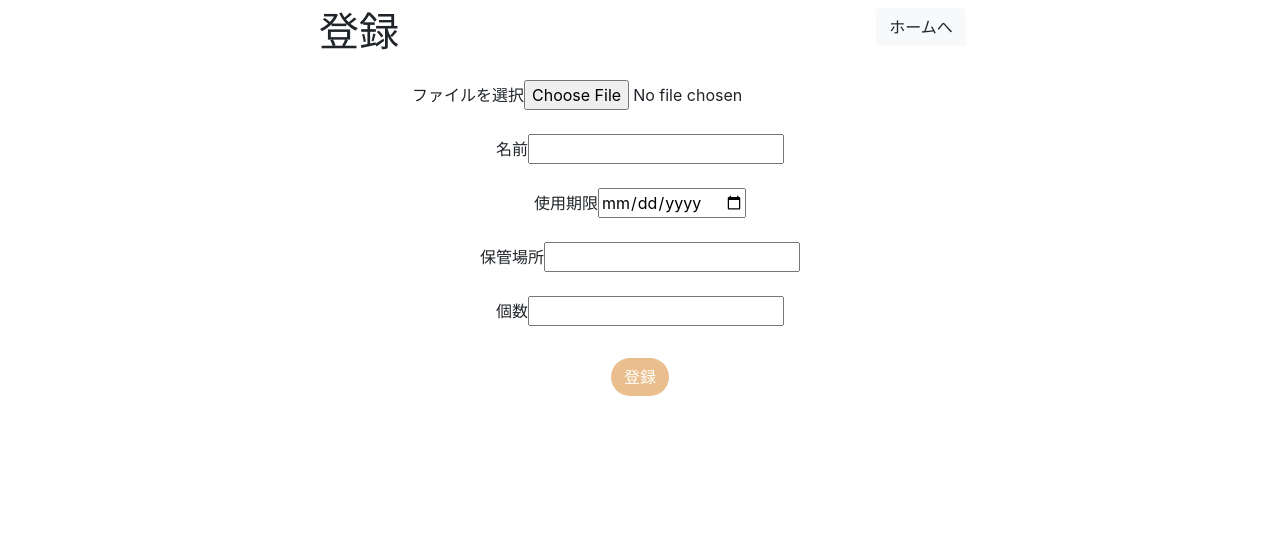
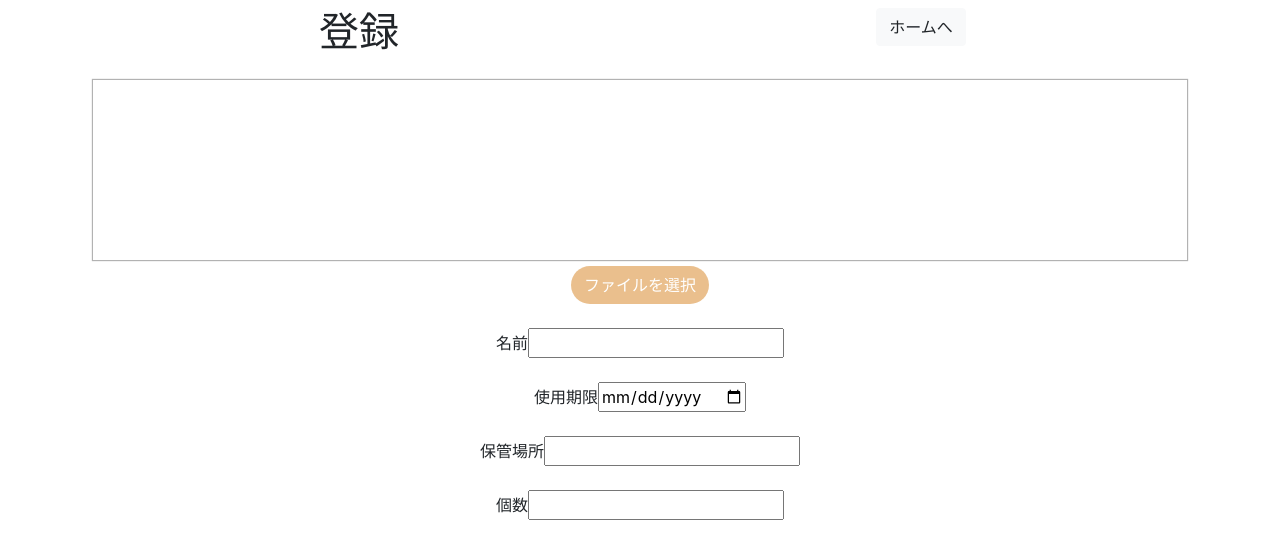
Before and after one commit to raptech-jp/RollingStockManager, a Flask app: page /register in a window 1280 px wide. Shown: the top 544 px of the page. Run offline with Flask 3, Linux system fonts and the light colour scheme.

Commit message:
[編集] 画像プレビュー機能追加

```diff
--- a/templates/register.html
+++ b/templates/register.html
@@ -11,6 +11,20 @@
           color: #ffffff;
           opacity: 0.71;
           border-radius:30px;
+        }
+        .imagePreview {
+            width: 100%;
+            height: 180px;
+            background-position: center center;
+            background-size: cover;
+            -webkit-box-shadow: 0 0 1px 1px rgba(0, 0, 0, .3);
+            display: inline-block;
+        }
+        #preview img {
+            height: 25vh; /* ウィンドウの高さの30% */
+            width: auto; /* アスペクト比を維持するために自動調整 */
+            margin: 5px;
+            object-fit: contain; /* 画像のサイズをウィンドウに合わせて調整 */
         }
     </style>
 </head>
@@ -27,7 +41,12 @@
 
         <div class="d-flex flex-column mb-3">
             <div class="p-2">
-                <label>ファイルを選択<input type="file" accept="image/png, image/jpeg"></label>
+                <div class="imagePreview" id="preview"></div>
+                <label>
+                    <span class="btn btn-custom">
+                        ファイルを選択<input type="file" id="fileInput" style="display:none" accept="image/png, image/jpeg">
+                    </span>
+                </label>
             </div>
             <div class="p-2">
                 <label>名前<input type="text"></label>
@@ -46,5 +65,26 @@
         <input type="submit" class="btn btn-custom" value="登録">
     </div>
 
+    <script>
+        document.getElementById('fileInput').addEventListener('change', function(event) {
+            const file = event.target.files[0];
+            const previewContainer = document.getElementById('preview');
+
+            if (file && file.type.startsWith('image/')) {
+                const reader = new FileReader();
+
+                reader.onload = function(e) {
+                    const img = document.createElement('img');
+                    img.src = e.target.result;
+                    previewContainer.innerHTML = ''; // 以前のプレビューをクリア
+                    previewContainer.appendChild(img);
+                };
+
+                reader.readAsDataURL(file);
+            } else {
+                previewContainer.innerHTML = 'Please select a valid image file.';
+            }
+        });
+    </script>
 </body>
 </html>
```
